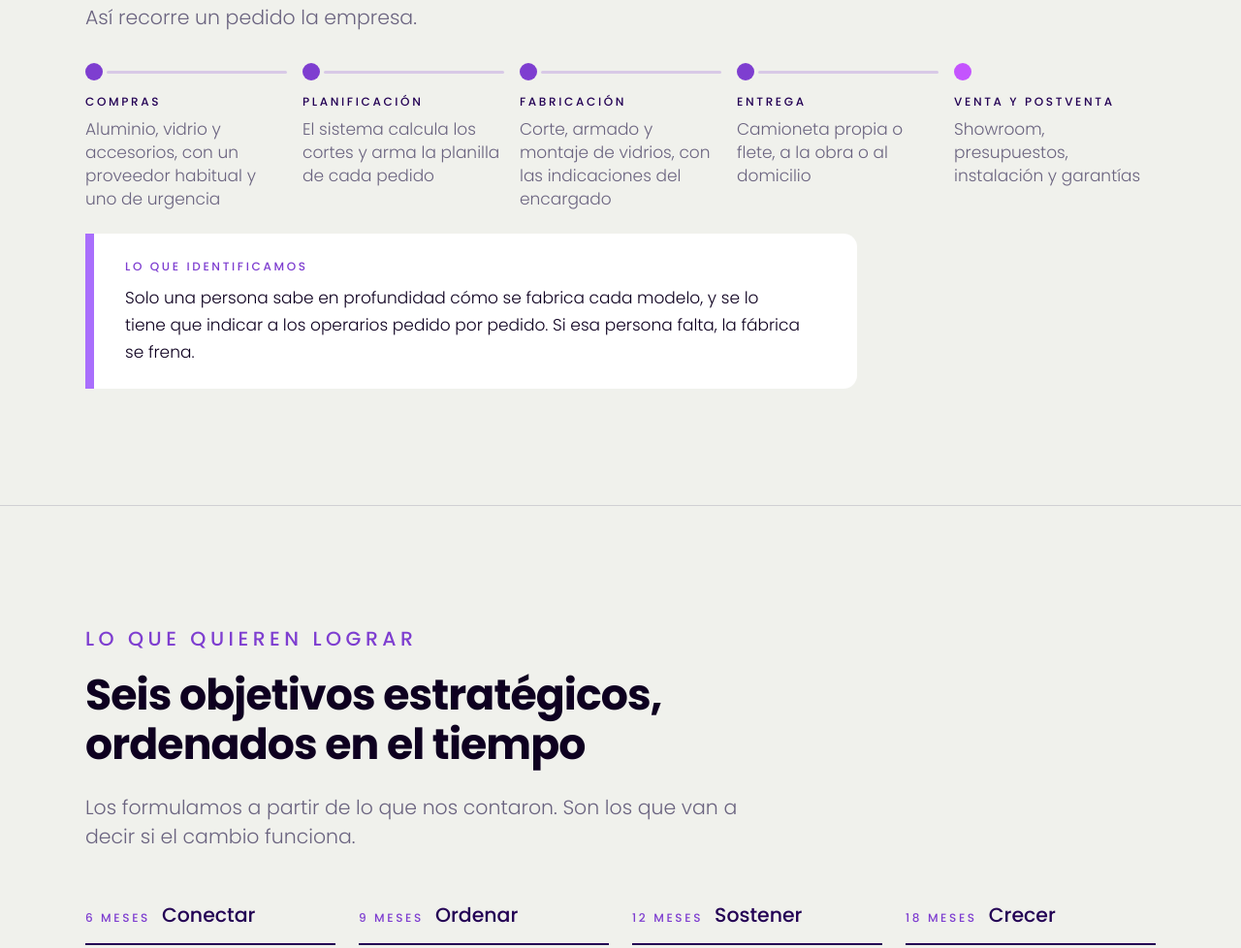
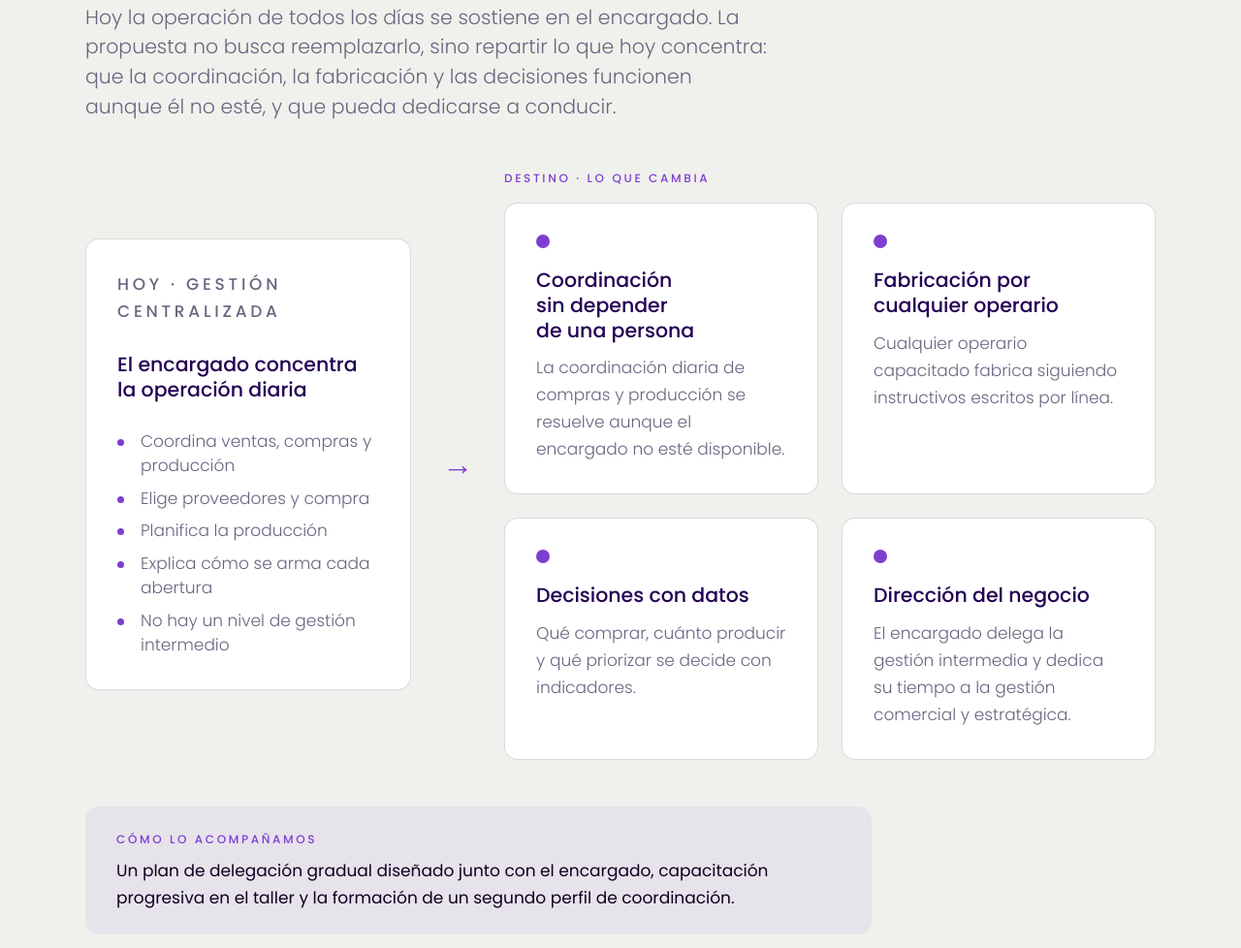
Before and after one commit to thomasfgomez7/evoltia_web_site, a plain HTML site: page site/casos/aberturas-fisa/index.html in a window 1280 px wide. Shown: the part 3508-4486 px from the top of the page at 97% size. Drawn offline with Linux system fonts and the light colour scheme.

Commit message:
feat(caso): nuevo modelo de gestión en el punto de partida
- Sección nueva «Un nuevo modelo de gestión», antes de «Cómo generan valor»: hoy (gestión centralizada en el encargado) frente al destino (cuatro cambios) y cómo se acompaña la delegación.
- Se quita la tarjeta «Lo que identificamos» de «Cómo generan valor».
- «Profesionalizar» pasa a «optimizar» en la bajada de Identidad y en la visión.

Co-Authored-By: Claude Opus 5.5 <noreply@anthropic.com>

```diff
--- a/site/assets/styles.css
+++ b/site/assets/styles.css
@@ -976,6 +976,23 @@ button { font: inherit; }
 }
 .aviso__rotulo { font-size: var(--fs-etiqueta); font-weight: 500; letter-spacing: 0.22em; text-transform: uppercase; color: var(--orbita); margin-bottom: var(--sp-2); }
 .aviso p:last-child { color: var(--tinta); }
+
+/* Nuevo modelo de gestión: hoy (una tarjeta) → destino (cuatro tarjetas). */
+.modelo { display: grid; gap: var(--sp-5); margin-top: var(--sp-8); align-items: center; }
+@media (min-width: 1024px) { .modelo { grid-template-columns: minmax(0, 1fr) auto minmax(0, 2fr); gap: var(--sp-6); } }
+.modelo__rotulo {
+  font-size: var(--fs-etiqueta); font-weight: 500; letter-spacing: 0.22em; text-transform: uppercase;
+  color: var(--orbita); margin-bottom: var(--sp-4);
+}
+.modelo__hoy h3 { margin-bottom: var(--sp-4); }
+.modelo__lista { display: grid; gap: var(--sp-2); }
+.modelo__lista li { position: relative; padding-left: var(--sp-5); color: var(--gris); line-height: 1.5; }
+.modelo__lista li::before {
+  content: ""; position: absolute; left: 0; top: 0.6em;
+  width: 7px; height: 7px; border-radius: 50%; background: var(--orbita);
+}
+.modelo__flecha { justify-self: center; font-size: 2rem; line-height: 1; color: var(--orbita); rotate: 90deg; }
+@media (min-width: 1024px) { .modelo__flecha { rotate: none; } }
 
 /* Valores declarados: una fila de chips, sin tarjetas. */
 .valores-fila { margin-top: var(--sp-8); }
--- a/site/casos/aberturas-fisa/index.html
+++ b/site/casos/aberturas-fisa/index.html
@@ -226,7 +226,7 @@
           <h2 class="titular" style="color:var(--blanco)">Propósito estratégico</h2>
           <p class="bajada" style="margin-top:var(--sp-5)">
             La misión y la visión nos las compartieron ustedes. La visión ya habla de lo que esta
-            propuesta busca: profesionalizar los procesos y sumar canales digitales.
+            propuesta busca: optimizar los procesos y sumar canales digitales.
           </p>
 
           <div class="grid grid--2" style="margin-top:var(--sp-8)">
@@ -236,7 +236,7 @@
             </div>
             <div class="destacado">
               <p class="destacado__rotulo">Visión</p>
-              <p>Consolidar y hacer crecer el negocio, profesionalizando sus procesos y ampliando sus canales comerciales mediante herramientas digitales, ofreciendo asesoramiento personalizado para garantizar confort y seguridad en cada proyecto.</p>
+              <p>Consolidar y hacer crecer el negocio, optimizando sus procesos y ampliando sus canales comerciales mediante herramientas digitales, ofreciendo asesoramiento personalizado para garantizar confort y seguridad en cada proyecto.</p>
             </div>
           </div>
 
@@ -256,6 +256,68 @@
         </div>
       </div>
 
+      <div class="seccion" id="modelo-gestion">
+        <div class="wrap">
+          <p class="etiqueta">La transformación interna</p>
+          <h2 class="titular">Un nuevo modelo de gestión</h2>
+          <p class="bajada" style="margin-top:var(--sp-5)">
+            Hoy la operación de todos los días se sostiene en el encargado. La propuesta no busca
+            reemplazarlo, sino repartir lo que hoy concentra: que la coordinación, la fabricación y
+            las decisiones funcionen aunque él no esté, y que pueda dedicarse a conducir.
+          </p>
+
+          <div class="modelo">
+            <article class="tarjeta modelo__hoy">
+              <p class="modelo__rotulo">Hoy · gestión centralizada</p>
+              <h3>El encargado concentra la operación diaria</h3>
+              <ul class="modelo__lista">
+                <li>Coordina ventas, compras y producción</li>
+                <li>Elige proveedores y compra</li>
+                <li>Planifica la producción</li>
+                <li>Explica cómo se arma cada abertura</li>
+                <li>No hay un nivel de gestión intermedio</li>
+              </ul>
+            </article>
+
+            <span class="modelo__flecha" aria-hidden="true">→</span>
+
+            <div class="modelo__destino">
+              <p class="modelo__rotulo">Destino · lo que cambia</p>
+              <div class="grid grid--2">
+                <article class="tarjeta">
+                  <span class="tarjeta__nodo" aria-hidden="true"></span>
+                  <h3>Coordinación sin depender de una persona</h3>
+                  <p>La coordinación diaria de compras y producción se resuelve aunque el encargado no esté disponible.</p>
+                </article>
+                <article class="tarjeta">
+                  <span class="tarjeta__nodo" aria-hidden="true"></span>
+                  <h3>Fabricación por cualquier operario</h3>
+                  <p>Cualquier operario capacitado fabrica siguiendo instructivos escritos por línea.</p>
+                </article>
+                <article class="tarjeta">
+                  <span class="tarjeta__nodo" aria-hidden="true"></span>
+                  <h3>Decisiones con datos</h3>
+                  <p>Qué comprar, cuánto producir y qué priorizar se decide con indicadores.</p>
+                </article>
+                <article class="tarjeta">
+                  <span class="tarjeta__nodo" aria-hidden="true"></span>
+                  <h3>Dirección del negocio</h3>
+                  <p>El encargado delega la gestión intermedia y dedica su tiempo a la gestión comercial y estratégica.</p>
+                </article>
+              </div>
+            </div>
+          </div>
+
+          <div class="aviso">
+            <p class="aviso__rotulo">Cómo lo acompañamos</p>
+            <p>
+              Un plan de delegación gradual diseñado junto con el encargado, capacitación progresiva
+              en el taller y la formación de un segundo perfil de coordinación.
+            </p>
+          </div>
+        </div>
+      </div>
+
       <div class="seccion" id="cadena-valor">
         <div class="wrap">
           <p class="etiqueta">Cómo generan valor</p>
@@ -271,14 +333,6 @@
             <li><b>Entrega</b>Camioneta propia o flete, a la obra o al domicilio</li>
             <li><b>Venta y postventa</b>Showroom, presupuestos, instalación y garantías</li>
           </ol>
-
-          <div class="conclusion-parcial">
-            <p class="conclusion-parcial__rotulo">Lo que identificamos</p>
-            <p>
-              Solo una persona sabe en profundidad cómo se fabrica cada modelo, y se lo tiene que
-              indicar a los operarios pedido por pedido. Si esa persona falta, la fábrica se frena.
-            </p>
-          </div>
         </div>
       </div>
 
```
